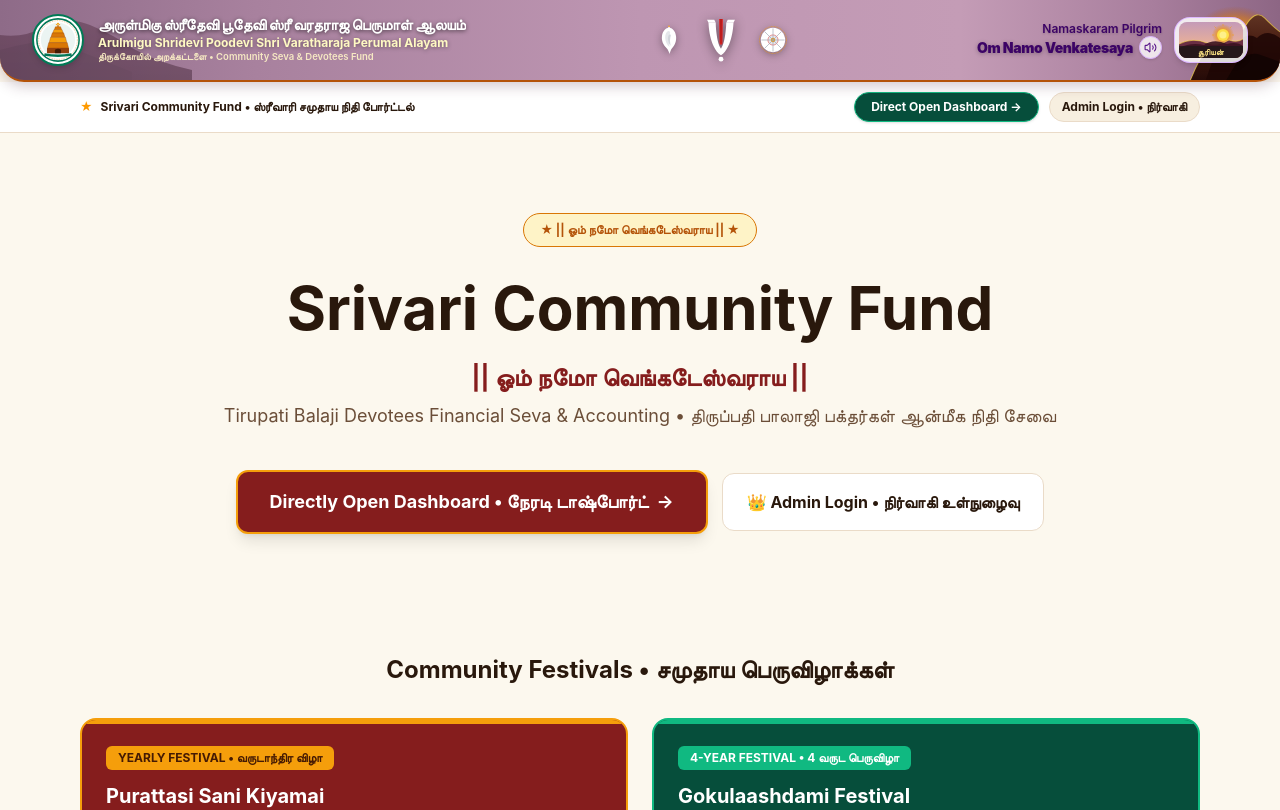
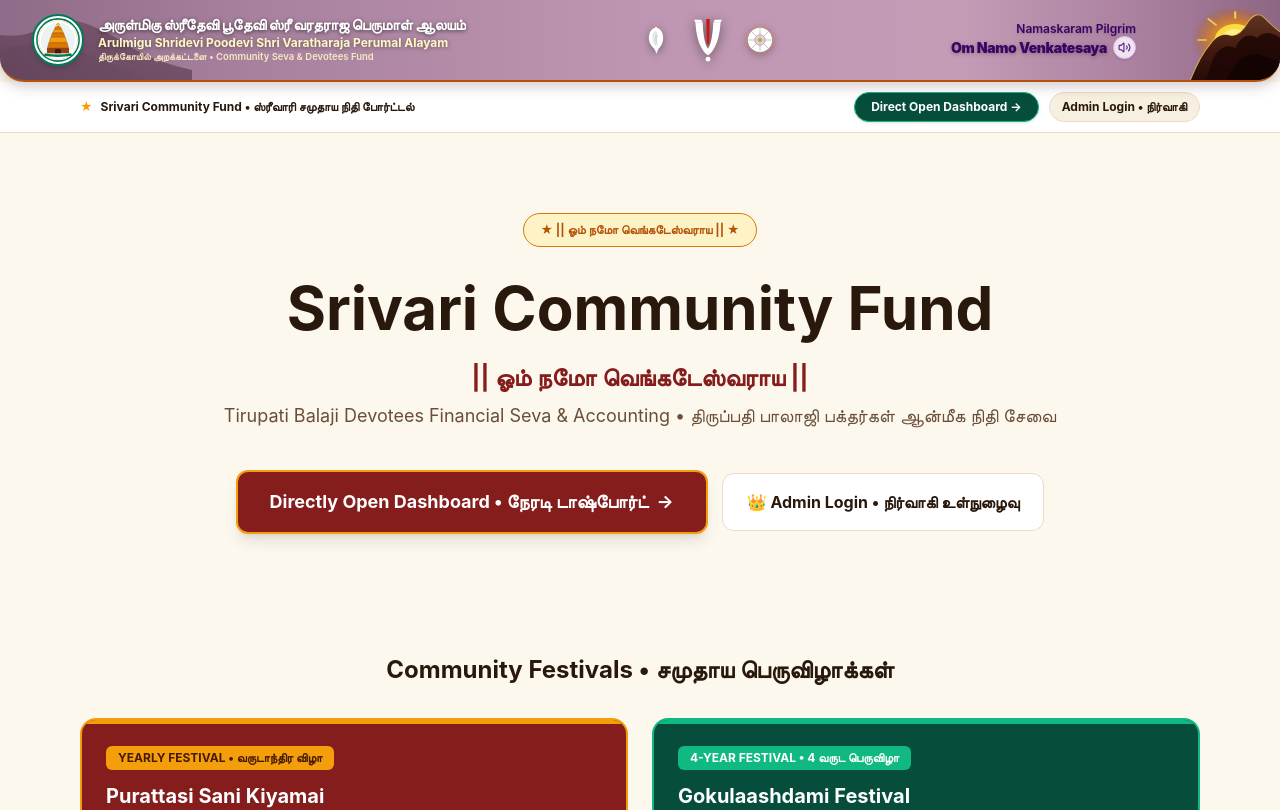
Before and after one commit to shivakkumar-ai-llm-researcher/namo, a Next.js app: page / in a window 1280 px wide. Shown: the top 810 px of the page. Built offline with nearby package versions, Linux system fonts and the light colour scheme.

Commit message:
Remove separate button and make background Sun/Moon point interactive

```diff
--- a/src/components/layout/TirupatiHeaderBanner.tsx
+++ b/src/components/layout/TirupatiHeaderBanner.tsx
@@ -109,25 +109,9 @@ export function TirupatiHeaderBanner({ onMenuClick, showMenuButton = true }: Tir
       </div>
 
       {/* ── Sacred Hills Silhouette & Celestial Body (Sun/Moon): Right Side ── */}
-      <div
-        onClick={() => setTheme(isDark ? 'light' : 'dark')}
-        role="button"
-        tabIndex={0}
-        onKeyDown={(e) => {
-          if (e.key === 'Enter' || e.key === ' ') {
-            e.preventDefault();
-            setTheme(isDark ? 'light' : 'dark');
-          }
-        }}
-        title={
-          isDark
-            ? 'சந்திர தரிசனம் (Moon with Tirumala) • Click to switch to Light Theme'
-            : 'சூரிய தரிசனம் (Sun with Tirumala) • Click to switch to Dark Theme'
-        }
-        aria-label={isDark ? 'Switch to Light Theme' : 'Switch to Dark Theme'}
-        className="absolute right-0 bottom-0 top-0 w-44 sm:w-64 cursor-pointer z-0 group select-none transition-opacity duration-300 hover:opacity-90"
-      >
-        <svg viewBox="0 0 200 80" preserveAspectRatio="none" className="w-full h-full">
+      {/* ── Sacred Hills Silhouette & Celestial Body (Sun/Moon): Right Side ── */}
+      <div className="absolute right-0 bottom-0 top-0 w-44 sm:w-64 z-20 pointer-events-none select-none">
+        <svg viewBox="0 0 200 80" preserveAspectRatio="none" className="w-full h-full pointer-events-none">
           <defs>
             {/* Sun Glow Gradient */}
             <radialGradient id="sunGlow" cx="50%" cy="50%" r="50%">
@@ -141,7 +125,7 @@ export function TirupatiHeaderBanner({ onMenuClick, showMenuButton = true }: Tir
             <radialGradient id="moonGlow" cx="50%" cy="50%" r="50%">
               <stop offset="0%" stopColor="#FFFFFF" stopOpacity="1" />
               <stop offset="30%" stopColor="#E0E7FF" stopOpacity="0.85" />
-              <stop offset="65%" stopColor="#818CF8" stopOpacity="0.35" />
+              <stop offset="65%" stopColor="#818CF8" stopOpacity="0.4" />
               <stop offset="100%" stopColor="#312E81" stopOpacity="0" />
             </radialGradient>
 
@@ -172,22 +156,132 @@ export function TirupatiHeaderBanner({ onMenuClick, showMenuButton = true }: Tir
               {/* Twinkle star */}
               <path d="M125,8 L126,10 L128,11 L126,12 L125,14 L124,12 L122,11 L124,10 Z" fill="#FFFFFF" opacity="0.75" />
 
-              {/* Glowing Full Moon over Sacred Tirumala Cliff */}
-              <circle cx="165" cy="38" r="32" fill="url(#moonGlow)" />
-              <circle cx="165" cy="38" r="15" fill="url(#moonSurface)" />
-              {/* Realistic subtle lunar craters */}
-              <ellipse cx="162" cy="36" rx="3.2" ry="2.2" fill="#94A3B8" opacity="0.32" />
-              <ellipse cx="168" cy="41" rx="2.5" ry="1.8" fill="#94A3B8" opacity="0.28" />
-              <ellipse cx="170" cy="34" rx="2" ry="2.4" fill="#64748B" opacity="0.22" />
-              <circle cx="160" cy="42" r="1.5" fill="#94A3B8" opacity="0.25" />
+              {/* Interactive Moon Image Point in Background Image */}
+              <g
+                role="button"
+                tabIndex={0}
+                onClick={() => setTheme('light')}
+                onKeyDown={(e) => {
+                  if (e.key === 'Enter' || e.key === ' ') {
+                    e.preventDefault();
+                    setTheme('light');
+                  }
+                }}
+                className="pointer-events-auto cursor-pointer group/celestial"
+                aria-label="Tirumala Moon (Dark Theme). Press to change into Light Theme."
+              >
+                <title>சந்திர தரிசனம் (Moon) • Press to change to Light Theme</title>
+
+                {/* Touch / Click hit target */}
+                <circle cx="165" cy="38" r="30" fill="transparent" />
+
+                {/* Glowing Moon Halo */}
+                <circle
+                  cx="165"
+                  cy="38"
+                  r="32"
+                  fill="url(#moonGlow)"
+                  className="transition-transform duration-300 group-hover/celestial:scale-110"
+                  style={{ transformOrigin: '165px 38px' }}
+                />
+
+                {/* Lunar disc */}
+                <circle
+                  cx="165"
+                  cy="38"
+                  r="15"
+                  fill="url(#moonSurface)"
+                  className="transition-transform duration-300 group-hover/celestial:scale-105"
+                  style={{ transformOrigin: '165px 38px' }}
+                />
+
+                {/* Subtle lunar craters */}
+                <ellipse cx="162" cy="36" rx="3.2" ry="2.2" fill="#94A3B8" opacity="0.35" />
+                <ellipse cx="168" cy="41" rx="2.5" ry="1.8" fill="#94A3B8" opacity="0.3" />
+                <ellipse cx="170" cy="34" rx="2" ry="2.4" fill="#64748B" opacity="0.25" />
+                <circle cx="160" cy="42" r="1.5" fill="#94A3B8" opacity="0.28" />
+
+                {/* Celestial indicator text */}
+                <text
+                  x="165"
+                  y="62"
+                  textAnchor="middle"
+                  fill="#F8FAFC"
+                  fontSize="6"
+                  fontWeight="bold"
+                  opacity="0.9"
+                  className="transition-opacity duration-200 group-hover/celestial:opacity-100 select-none drop-shadow-[0_1px_2px_rgba(0,0,0,0.8)]"
+                >
+                  சந்திரன் ☽
+                </text>
+              </g>
             </>
           ) : (
             /* ── Light Theme: Radiant Golden Sun with Tirumala ── */
             <>
-              {/* Glowing Sun behind the sacred cliff */}
-              <circle cx="165" cy="40" r="34" fill="url(#sunGlow)" />
-              <circle cx="165" cy="40" r="16" fill="#FDE047" opacity="0.95" />
-              <circle cx="165" cy="40" r="11" fill="#FEF08A" opacity="0.9" />
+              {/* Interactive Sun Image Point in Background Image */}
+              <g
+                role="button"
+                tabIndex={0}
+                onClick={() => setTheme('dark')}
+                onKeyDown={(e) => {
+                  if (e.key === 'Enter' || e.key === ' ') {
+                    e.preventDefault();
+                    setTheme('dark');
+                  }
+                }}
+                className="pointer-events-auto cursor-pointer group/celestial"
+                aria-label="Tirumala Sun (Light Theme). Press to change into Dark Theme."
+              >
+                <title>சூரிய தரிசனம் (Sun) • Press to change to Dark Theme</title>
+
+                {/* Touch / Click hit target */}
+                <circle cx="165" cy="40" r="30" fill="transparent" />
+
+                {/* Glowing Sun Corona */}
+                <circle
+                  cx="165"
+                  cy="40"
+                  r="34"
+                  fill="url(#sunGlow)"
+                  className="transition-transform duration-300 group-hover/celestial:scale-115"
+                  style={{ transformOrigin: '165px 40px' }}
+                />
+
+                {/* Radiant Solar Rays */}
+                <line x1="165" y1="18" x2="165" y2="12" stroke="#FDE047" strokeWidth="1.6" strokeLinecap="round" opacity="0.85" />
+                <line x1="180" y1="25" x2="186" y2="19" stroke="#FDE047" strokeWidth="1.6" strokeLinecap="round" opacity="0.85" />
+                <line x1="188" y1="40" x2="194" y2="40" stroke="#FDE047" strokeWidth="1.6" strokeLinecap="round" opacity="0.85" />
+                <line x1="180" y1="55" x2="186" y2="61" stroke="#FDE047" strokeWidth="1.6" strokeLinecap="round" opacity="0.85" />
+                <line x1="150" y1="25" x2="144" y2="19" stroke="#FDE047" strokeWidth="1.6" strokeLinecap="round" opacity="0.85" />
+                <line x1="142" y1="40" x2="136" y2="40" stroke="#FDE047" strokeWidth="1.6" strokeLinecap="round" opacity="0.85" />
+
+                {/* Solar orb */}
+                <circle
+                  cx="165"
+                  cy="40"
+                  r="16"
+                  fill="#FDE047"
+                  opacity="0.95"
+                  className="transition-transform duration-300 group-hover/celestial:scale-105"
+                  style={{ transformOrigin: '165px 40px' }}
+                />
+                <circle cx="165" cy="40" r="11" fill="#FEF08A" opacity="0.95" />
+
+                {/* Celestial indicator text */}
+                <text
+                  x="165"
+                  y="64"
+                  textAnchor="middle"
+                  fill="#FFFFFF"
+                  fontSize="6"
+                  fontWeight="bold"
+                  opacity="0.9"
+                  className="transition-opacity duration-200 group-hover/celestial:opacity-100 select-none drop-shadow-[0_1px_2px_rgba(0,0,0,0.8)]"
+                >
+                  சூரியன் ☼
+                </text>
+              </g>
             </>
           )}
 
@@ -371,8 +465,8 @@ export function TirupatiHeaderBanner({ onMenuClick, showMenuButton = true }: Tir
         </div>
       </div>
 
-      {/* ── Right Section: "Namaskaram Pilgrim" & "Om Namo Venkatesaya" + Chime + Theme ── */}
-      <div className="flex items-center gap-2 sm:gap-3 z-10 flex-shrink-0">
+      {/* ── Right Section: "Namaskaram Pilgrim" & "Om Namo Venkatesaya" + Chime ── */}
+      <div className="flex items-center gap-2 sm:gap-3 z-10 flex-shrink-0 mr-14 sm:mr-22 md:mr-28">
         <div className="flex flex-col text-right hidden sm:flex">
           <span
             className={`text-[11px] sm:text-xs font-semibold leading-tight drop-shadow-[0_1px_1px_rgba(0,0,0,0.2)] ${
@@ -420,145 +514,6 @@ export function TirupatiHeaderBanner({ onMenuClick, showMenuButton = true }: Tir
           </button>
         </div>
 
-        {/* ── Sacred Tirumala Sun / Moon Celestial Theme Switcher ── */}
-        <button
-          onClick={() => setTheme(isDark ? 'light' : 'dark')}
-          title={
-            isDark
-              ? 'சந்திர தரிசனம் (Moon with Tirumala) • Tap to switch to Light Theme'
-              : 'சூரிய தரிசனம் (Sun with Tirumala) • Tap to switch to Dark Theme'
-          }
-          aria-label={
-            isDark
-              ? 'Current theme: Moon with Tirumala (Dark). Tap to switch to Light Theme.'
-              : 'Current theme: Sun with Tirumala (Light). Tap to switch to Dark Theme.'
-          }
-          className={`relative group flex items-center justify-center p-0.5 sm:p-1 rounded-xl sm:rounded-2xl border transition-all duration-300 cursor-pointer shadow-md hover:scale-105 active:scale-95 focus:outline-none focus:ring-2 ${
-            isDark
-              ? 'bg-stone-950/85 border-amber-400/50 hover:border-amber-300 hover:shadow-[0_0_14px_rgba(147,197,253,0.4)] focus:ring-amber-400/50'
-              : 'bg-white/85 border-purple-300/90 hover:border-amber-500/80 hover:shadow-[0_0_14px_rgba(245,158,11,0.45)] focus:ring-amber-500/50'
-          }`}
-        >
-          {/* Miniature Tirumala Artwork Card */}
-          <div className="w-13 sm:w-16 h-8 sm:h-9 relative rounded-lg overflow-hidden flex items-center justify-center shadow-inner">
-            <svg viewBox="0 0 64 36" preserveAspectRatio="none" className="w-full h-full">
-              <defs>
-                {/* Mini Sun Gradients */}
-                <radialGradient id="btnSunGlow" cx="50%" cy="50%" r="50%">
-                  <stop offset="0%" stopColor="#FEF08A" stopOpacity="1" />
-                  <stop offset="45%" stopColor="#F59E0B" stopOpacity="0.85" />
-                  <stop offset="100%" stopColor="#D97706" stopOpacity="0" />
-                </radialGradient>
-                <linearGradient id="btnSkyLight" x1="0" y1="0" x2="0" y2="1">
-                  <stop offset="0%" stopColor="#C49AB8" />
-                  <stop offset="50%" stopColor="#E2AC9E" />
-                  <stop offset="100%" stopColor="#FED7AA" />
-                </linearGradient>
-
-                {/* Mini Moon Gradients */}
-                <radialGradient id="btnMoonGlow" cx="50%" cy="50%" r="50%">
-                  <stop offset="0%" stopColor="#FFFFFF" stopOpacity="1" />
-                  <stop offset="45%" stopColor="#93C5FD" stopOpacity="0.75" />
-                  <stop offset="100%" stopColor="#312E81" stopOpacity="0" />
-                </radialGradient>
-                <linearGradient id="btnSkyDark" x1="0" y1="0" x2="0" y2="1">
-                  <stop offset="0%" stopColor="#11071F" />
-                  <stop offset="60%" stopColor="#220D38" />
-                  <stop offset="100%" stopColor="#3B1754" />
-                </linearGradient>
-              </defs>
-
-              {isDark ? (
-                /* ── Moon with Tirumala Image (Dark Theme) ── */
-                <>
-                  {/* Midnight Sky */}
-                  <rect width="64" height="36" fill="url(#btnSkyDark)" />
-
-                  {/* Stars */}
-                  <circle cx="8" cy="8" r="0.7" fill="#FFFFFF" opacity="0.8" />
-                  <circle cx="18" cy="6" r="0.5" fill="#FEF08A" opacity="0.85" />
-                  <circle cx="30" cy="9" r="0.6" fill="#93C5FD" opacity="0.7" />
-                  <circle cx="56" cy="7" r="0.8" fill="#FFFFFF" opacity="0.75" />
-                  {/* Small sparkle */}
-                  <path d="M14,14 L14.7,15.3 L16,16 L14.7,16.7 L14,18 L13.3,16.7 L12,16 L13.3,15.3 Z" fill="#FFFFFF" opacity="0.7" />
-
-                  {/* Luminous Moon over the Sacred Hills */}
-                  <circle cx="44" cy="13" r="10" fill="url(#btnMoonGlow)" />
-                  <circle cx="44" cy="13" r="6" fill="#F8FAFC" />
-                  {/* Subtle Moon craters */}
-                  <ellipse cx="42.5" cy="12" rx="1.5" ry="1.1" fill="#94A3B8" opacity="0.4" />
-                  <ellipse cx="45" cy="14.5" rx="1.2" ry="0.9" fill="#94A3B8" opacity="0.35" />
-                  <circle cx="46" cy="11.8" r="0.8" fill="#64748B" opacity="0.3" />
-
-                  {/* Tirumala Hills Silhouettes */}
-                  <path
-                    d="M0,36 L0,22 Q14,15 28,21 Q38,25 50,18 Q58,21 64,17 L64,36 Z"
-                    fill="#1A0A26"
-                  />
-                  {/* Ridge highlight */}
-                  <path
-                    d="M0,22 Q14,15 28,21 Q38,25 50,18 Q58,21 64,17"
-                    fill="none"
-                    stroke="#93C5FD"
-                    strokeWidth="0.6"
-                    opacity="0.5"
-                  />
-                  <path
-                    d="M0,36 L0,26 Q12,20 25,23 Q35,16 48,22 Q58,19 64,24 L64,36 Z"
-                    fill="#0A0210"
-                    opacity="0.9"
-                  />
-                </>
-              ) : (
-                /* ── Sun with Tirumala Image (Light Theme) ── */
-                <>
-                  {/* Radiant Sunset/Dusk Sky */}
-                  <rect width="64" height="36" fill="url(#btnSkyLight)" />
-
-                  {/* Glowing Sun over Tirumala */}
-                  <circle cx="44" cy="13" r="11" fill="url(#btnSunGlow)" />
-                  <circle cx="44" cy="13" r="6" fill="#FDE047" />
-                  <circle cx="44" cy="13" r="3.5" fill="#FEF08A" />
-
-                  {/* Sun rays */}
-                  <line x1="44" y1="4" x2="44" y2="2" stroke="#F59E0B" strokeWidth="0.8" opacity="0.7" />
-                  <line x1="51" y1="6" x2="52.5" y2="4.5" stroke="#F59E0B" strokeWidth="0.8" opacity="0.7" />
-                  <line x1="53" y1="13" x2="55" y2="13" stroke="#F59E0B" strokeWidth="0.8" opacity="0.7" />
-                  <line x1="37" y1="6" x2="35.5" y2="4.5" stroke="#F59E0B" strokeWidth="0.8" opacity="0.7" />
-                  <line x1="35" y1="13" x2="33" y2="13" stroke="#F59E0B" strokeWidth="0.8" opacity="0.7" />
-
-                  {/* Tirumala Hills Silhouettes */}
-                  <path
-                    d="M0,36 L0,22 Q14,15 28,21 Q38,25 50,18 Q58,21 64,17 L64,36 Z"
-                    fill="#6A2E44"
-                  />
-                  {/* Golden Ridge Rim */}
-                  <path
-                    d="M0,22 Q14,15 28,21 Q38,25 50,18 Q58,21 64,17"
-                    fill="none"
-                    stroke="#FDE047"
-                    strokeWidth="0.7"
-                    opacity="0.85"
-                  />
-                  <path
-                    d="M0,36 L0,26 Q12,20 25,23 Q35,16 48,22 Q58,19 64,24 L64,36 Z"
-                    fill="#3B1220"
-                    opacity="0.9"
-                  />
-                </>
-              )}
-            </svg>
-
-            {/* Subtle overlay badge text */}
-            <span
-              className={`absolute bottom-0 inset-x-0 text-[7px] sm:text-[8px] font-black uppercase text-center py-0.2 tracking-wider ${
-                isDark ? 'bg-indigo-950/85 text-amber-300' : 'bg-stone-900/75 text-amber-200'
-              }`}
-            >
-              {isDark ? 'சந்திரன்' : 'சூரியன்'}
-            </span>
-          </div>
-        </button>
       </div>
     </header>
   );
```
